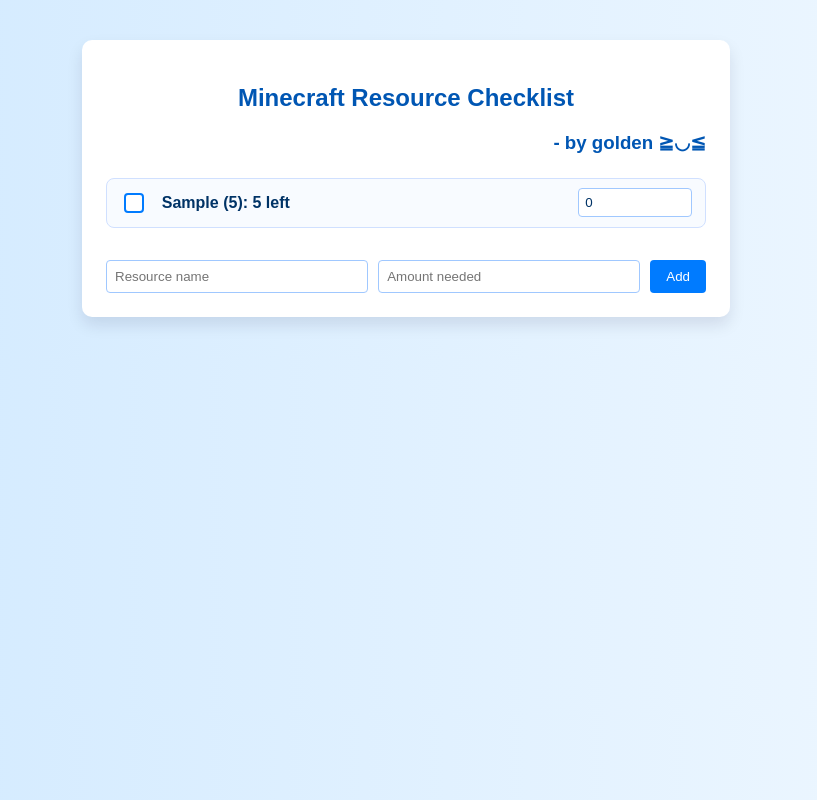
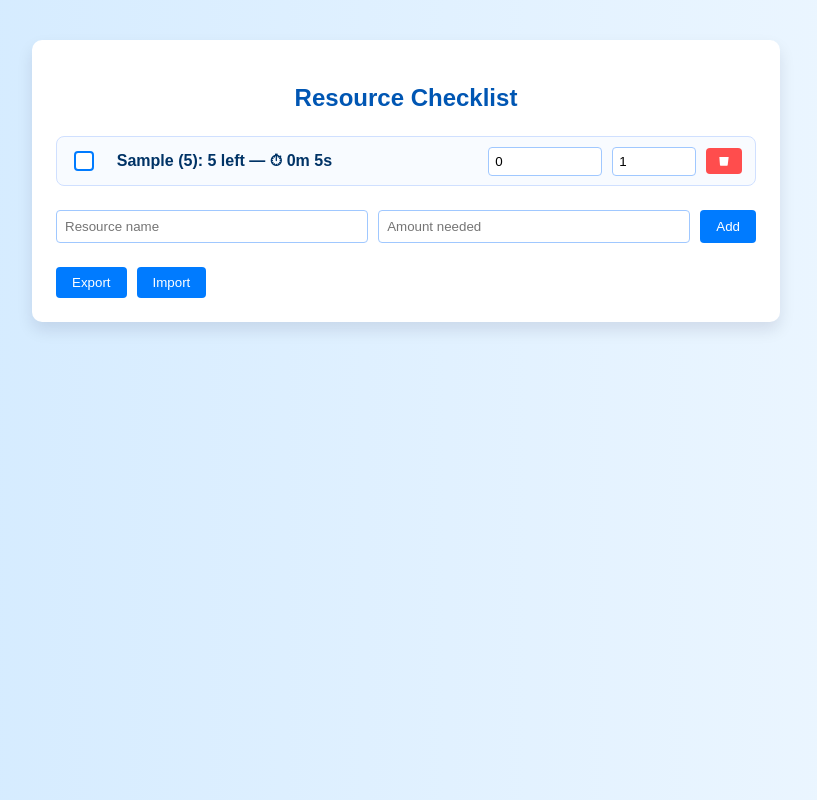
Before and after one commit to goldenboys2011/checkList, a plain HTML site: page index.html in a window 1280 px wide. Both pictures are taken after typing "Sample", "5" into the empty fields and a click on the button "Add". Shown: the whole page, without its empty margins (234-1051 px from the left). Drawn offline with Linux system fonts and the light colour scheme.

Commit message:
Update index.html

```diff
--- a/index.html
+++ b/index.html
@@ -12,7 +12,7 @@
     }
 
     .checklist {
-      max-width: 600px;
+      max-width: 700px;
       margin: auto;
       background: #ffffff;
       padding: 1.5rem;
@@ -22,10 +22,6 @@
 
     .checklist h2 {
       text-align: center;
-      color: #0056b3;
-    }
-    .checklist h3 {
-      text-align: right;
       margin-bottom: 1.5rem;
       color: #0056b3;
     }
@@ -34,11 +30,12 @@
       display: flex;
       align-items: center;
       justify-content: space-between;
-      margin-bottom: 1.2rem;
+      margin-bottom: 1rem;
       padding: 0.6rem 0.8rem;
       border: 1px solid #d0e0ff;
       border-radius: 8px;
       background: #f8fbff;
+      gap: 10px;
     }
 
     .item label {
@@ -50,11 +47,8 @@
     .item input[type="number"] {
       width: 100px;
       padding: 6px;
-      margin-left: 10px;
       border-radius: 4px;
       border: 1px solid #a0c8ff;
-      background: #ffffff;
-      color: #003366;
     }
 
     .item input[type="checkbox"] {
@@ -66,7 +60,6 @@
       background-color: white;
       display: grid;
       place-content: center;
-      margin-right: 8px;
     }
 
     .item input[type="checkbox"]::before {
@@ -86,10 +79,29 @@
       cursor: default;
     }
 
-    .add-resource {
+    .delete-btn {
+      background-color: #ff4d4d;
+      border: none;
+      color: white;
+      padding: 5px 10px;
+      border-radius: 4px;
+      cursor: pointer;
+      display: flex;
+      align-items: center;
+      gap: 4px;
+    }
+
+    .delete-btn svg {
+      width: 16px;
+      height: 16px;
+      fill: white;
+    }
+
+    .add-resource,
+    .export-import {
       display: flex;
       gap: 10px;
-      margin-top: 2rem;
+      margin-top: 1.5rem;
     }
 
     .add-resource input {
@@ -99,7 +111,8 @@
       border: 1px solid #a0c8ff;
     }
 
-    .add-resource button {
+    .add-resource button,
+    .export-import button {
       padding: 8px 16px;
       background-color: #007bff;
       color: white;
@@ -109,21 +122,33 @@
       transition: background 0.2s;
     }
 
-    .add-resource button:hover {
+    .add-resource button:hover,
+    .export-import button:hover {
       background-color: #0056b3;
+    }
+
+    input[type="file"] {
+      display: none;
     }
   </style>
 </head>
 <body>
 
+<!-- Same HTML <head> and styles as before, just below the body content: -->
 <div class="checklist">
-  <h2>Minecraft Resource Checklist</h2> <h3>- by golden ≧◡≦</h3>
+  <h2>Resource Checklist</h2>
   <div id="resource-list"></div>
 
   <div class="add-resource">
     <input type="text" id="new-name" placeholder="Resource name">
     <input type="number" id="new-total" placeholder="Amount needed" min="1">
     <button onclick="addResource()">Add</button>
+  </div>
+
+  <div class="export-import">
+    <button onclick="exportResources()">Export</button>
+    <button onclick="document.getElementById('import-file').click()">Import</button>
+    <input type="file" id="import-file" accept=".json" onchange="importResources(event)">
   </div>
 </div>
 
@@ -133,6 +158,12 @@
 
   function saveResources() {
     localStorage.setItem('resources', JSON.stringify(resources));
+  }
+
+  function formatTime(seconds) {
+    const m = Math.floor(seconds / 60);
+    const s = Math.floor(seconds % 60);
+    return `${m}m ${s}s`;
   }
 
   function renderResources() {
@@ -149,7 +180,9 @@
       checkbox.checked = res.have >= res.total;
 
       const label = document.createElement("label");
-      label.innerHTML = `${res.name} (${res.total}): <span id="remaining-${index}">${res.total - res.have}</span> left`;
+      label.innerHTML = `${res.name} (${res.total}):
+        <span id="remaining-${index}">${res.total - res.have}</span> left
+        — ⏱ <span id="eta-${index}">${formatTime((res.total - res.have) / (res.rate || 1))}</span>`;
 
       const input = document.createElement("input");
       input.type = "number";
@@ -157,16 +190,42 @@
       input.value = res.have;
       input.placeholder = "You have";
       input.addEventListener("input", () => {
-        const value = parseInt(input.value) || 0;
-        res.have = value;
-        document.getElementById(`remaining-${index}`).textContent = Math.max(res.total - res.have, 0);
+        res.have = parseInt(input.value) || 0;
+        const remaining = Math.max(res.total - res.have, 0);
+        document.getElementById(`remaining-${index}`).textContent = remaining;
+        document.getElementById(`eta-${index}`).textContent = formatTime(remaining / (res.rate || 1));
         checkbox.checked = res.have >= res.total;
         saveResources();
       });
 
+      const rateInput = document.createElement("input");
+      rateInput.type = "number";
+      rateInput.value = res.rate || 1;
+      rateInput.min = 0.1;
+      rateInput.title = "Gather rate (units/second)";
+      rateInput.style.width = "70px";
+      rateInput.addEventListener("input", () => {
+        res.rate = parseFloat(rateInput.value) || 1;
+        const remaining = Math.max(res.total - res.have, 0);
+        document.getElementById(`eta-${index}`).textContent = formatTime(remaining / res.rate);
+        saveResources();
+      });
+
+      const deleteBtn = document.createElement("button");
+      deleteBtn.className = "delete-btn";
+      deleteBtn.innerHTML = `
+        <svg xmlns="http://www.w3.org/2000/svg" viewBox="0 0 24 24">
+          <path d="M3 6h18M9 6v12m6-12v12M10 10v6m4-6v6M5 6h14l-1.5 12.5a1 1 0 0 1-1 .5H7a1 1 0 0 1-1-.5L5 6z"/>
+        </svg>
+      `;
+      deleteBtn.onclick = () => deleteResource(index);
+
       item.appendChild(checkbox);
       item.appendChild(label);
       item.appendChild(input);
+      item.appendChild(rateInput);
+      item.appendChild(deleteBtn);
+
       list.appendChild(item);
     });
   }
@@ -183,7 +242,7 @@
       return;
     }
 
-    resources.push({ name, total, have: 0 });
+    resources.push({ name, total, have: 0, rate: 1 });
     saveResources();
     renderResources();
 
@@ -191,9 +250,54 @@
     totalInput.value = '';
   }
 
-  // Initial render
+  function deleteResource(index) {
+    if (confirm("Delete this resource?")) {
+      resources.splice(index, 1);
+      saveResources();
+      renderResources();
+    }
+  }
+
+  function exportResources() {
+    const blob = new Blob([JSON.stringify(resources, null, 2)], { type: 'application/json' });
+    const url = URL.createObjectURL(blob);
+    const a = document.createElement("a");
+    a.href = url;
+    a.download = "resources.json";
+    a.click();
+    URL.revokeObjectURL(url);
+  }
+
+  function importResources(event) {
+    const file = event.target.files[0];
+    if (!file) return;
+
+    const reader = new FileReader();
+    reader.onload = e => {
+      try {
+        const data = JSON.parse(e.target.result);
+        if (Array.isArray(data)) {
+          resources.splice(0, resources.length, ...data.map(r => ({
+            name: r.name,
+            total: r.total,
+            have: r.have || 0,
+            rate: r.rate || 1
+          })));
+          saveResources();
+          renderResources();
+        } else {
+          alert("Invalid file format.");
+        }
+      } catch {
+        alert("Error reading file.");
+      }
+    };
+    reader.readAsText(file);
+  }
+
   renderResources();
 </script>
 
+
 </body>
 </html>
```
